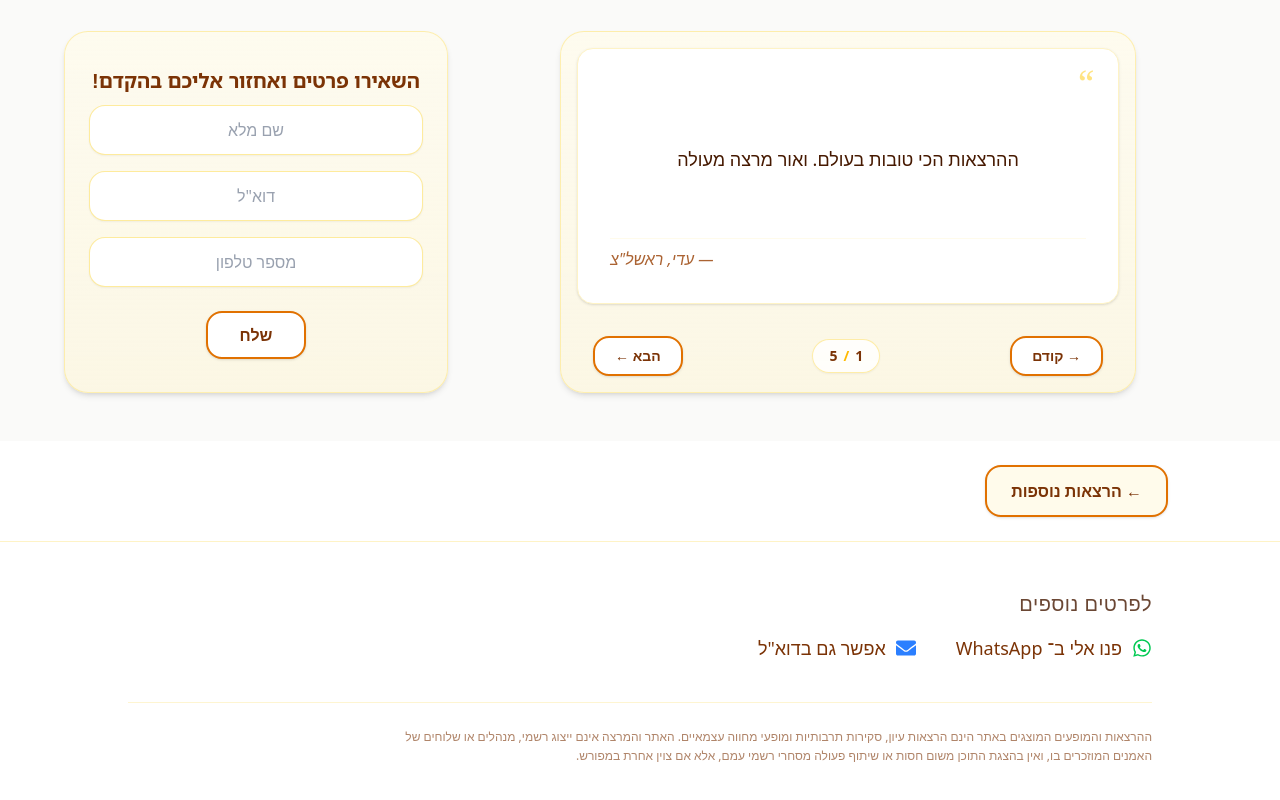
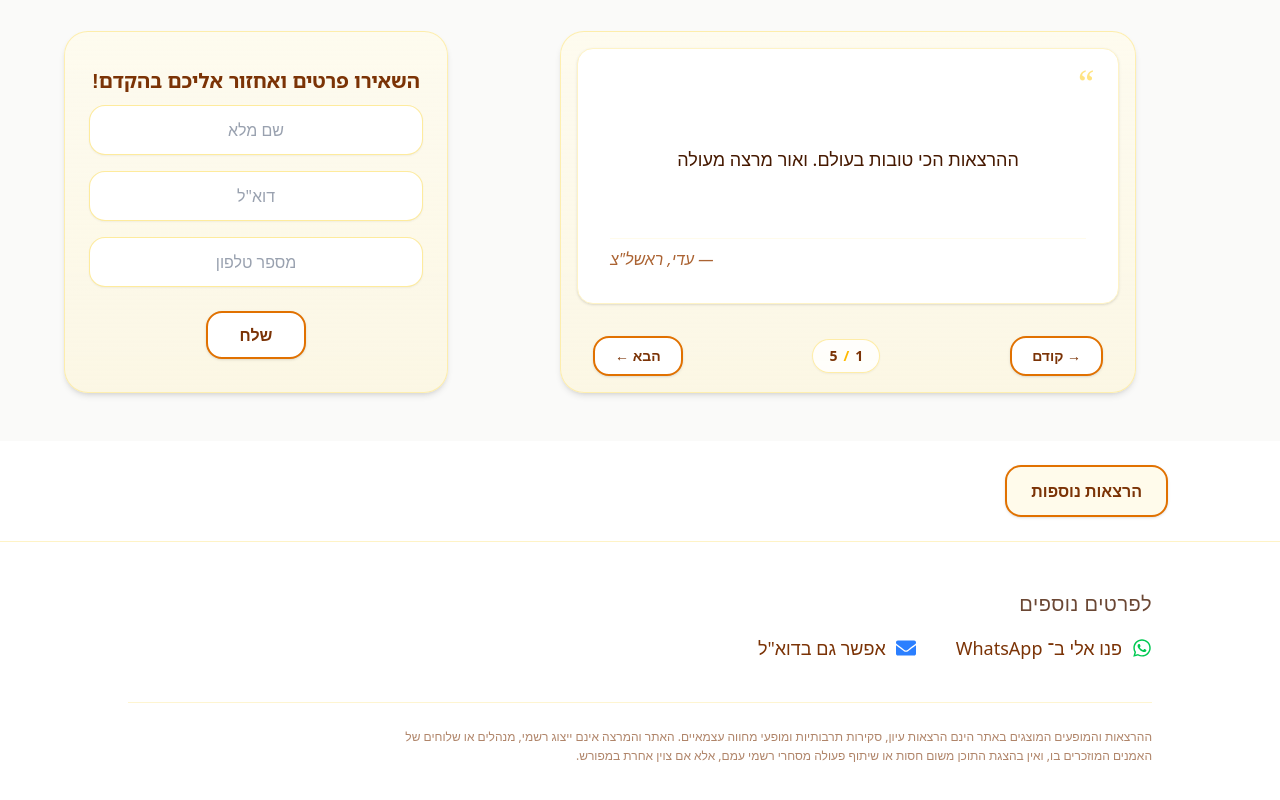
Before and after one commit to Oravid85/mynewsite, a React (Vite) app: page /#/ in a window 1280 px wide. Shown: the part 3125-3925 px from the top of the page. Built offline with nearby package versions, Linux system fonts and the light colour scheme; a web font is replaced by a local one.

Commit message:
עעיח

```diff
--- a/src/components/BuisnessSection.jsx
+++ b/src/components/BuisnessSection.jsx
@@ -57,7 +57,7 @@ export function BuisnessSection({ lecturesCom, aboutMe }) {
           onClick={() => window.scrollTo({ top: 0, behavior: "smooth" })}
           className="inline-flex items-center justify-center px-6 py-3 border-2 border-amber-600 bg-amber-50 hover:bg-amber-100 text-amber-900 font-semibold rounded-2xl shadow-sm transition-all duration-300"
         >
-          ← הרצאות נוספות
+           הרצאות נוספות
         </Link>
       </div>
     </div>
```
